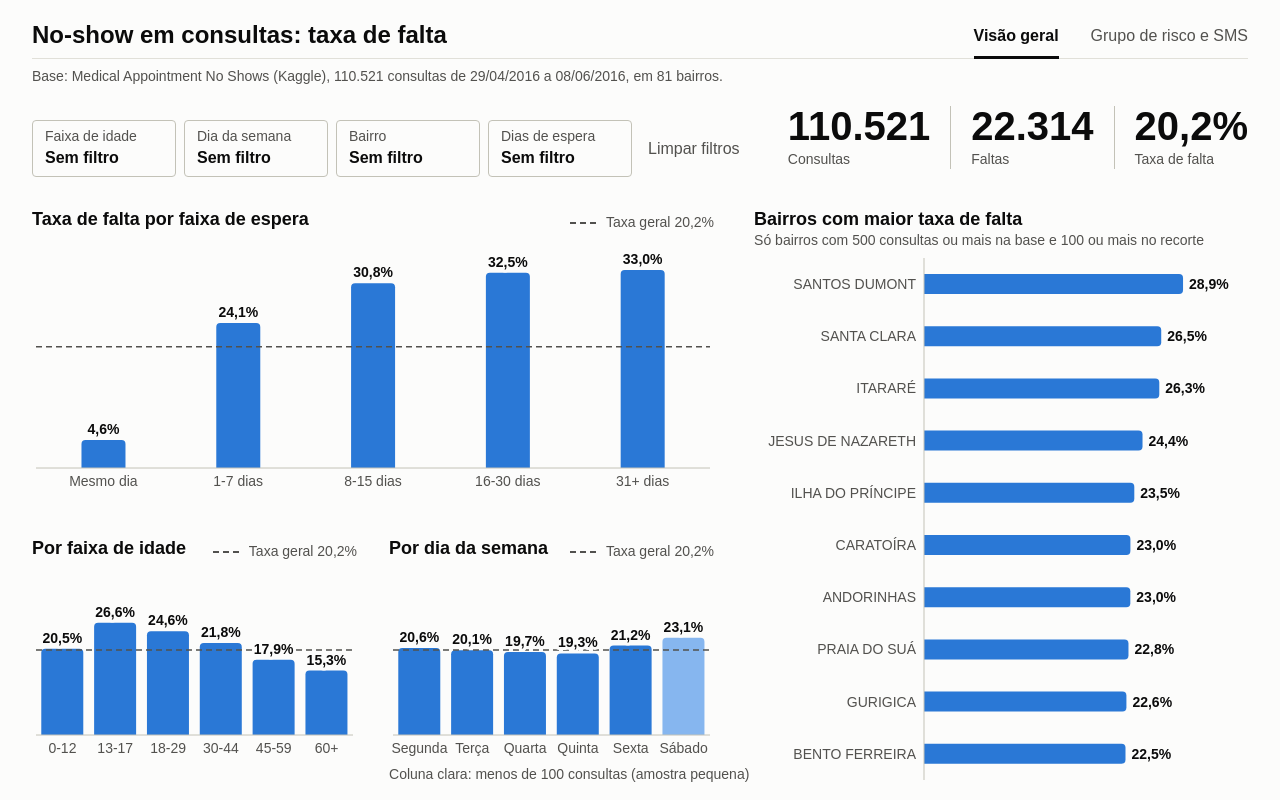
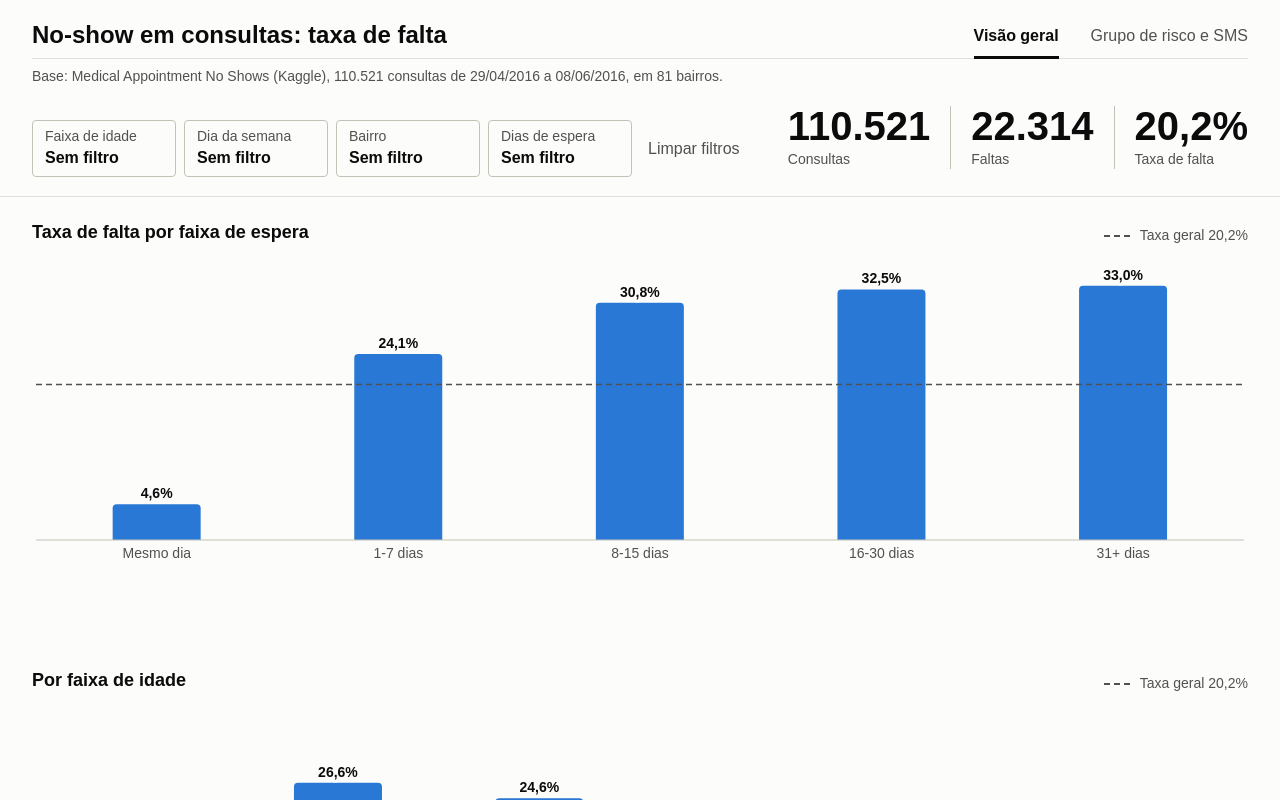
Before and after one commit to cauedev30/analise-no-show-consultas, a Next.js app in the folder dashboard/: page / in a window 1280 px wide. Shown: the top 800 px of the page. Built offline with nearby package versions, Linux system fonts and the light colour scheme; a web font is replaced by a local one.

Commit message:
Espalha a aba Visão geral em seções com a barra de filtros fixa

```diff
--- a/dashboard/components/GraficoBairros.tsx
+++ b/dashboard/components/GraficoBairros.tsx
@@ -3,6 +3,7 @@
 import { Bar, BarChart, LabelList, ResponsiveContainer, Tooltip, XAxis, YAxis } from "recharts";
 import { COR } from "./cores";
 import { Dica, descreverLinhas, type LinhaDoGrafico } from "./Dica";
+import { useEntradaDasBarras } from "./entradaDasBarras";
 import { formatarInteiro, formatarPct } from "@/lib/formato";
 
 interface Props {
@@ -13,14 +14,25 @@ interface Props {
   minimoNoRecorte: number;
   /** O recorte não tem nenhuma consulta. */
   semConsultas: boolean;
+  /** Quando passa a verdadeiro, as barras crescem uma vez (a seção acabou de surgir). Depois, filtro não anima. */
+  animarEntrada?: boolean;
   className?: string;
 }
 
-export function GraficoBairros({ titulo, bairros, minimoNaBase, minimoNoRecorte, semConsultas, className = "" }: Props) {
+export function GraficoBairros({
+  titulo,
+  bairros,
+  minimoNaBase,
+  minimoNoRecorte,
+  semConsultas,
+  animarEntrada = false,
+  className = "",
+}: Props) {
+  const entrada = useEntradaDasBarras(animarEntrada);
   const maxima = Math.max(0, ...bairros.map((b) => b.taxa));
 
   return (
-    <figure className={`flex flex-col lg:min-h-0 ${className}`}>
+    <figure className={`flex flex-col ${className}`}>
       <figcaption>
         <h2 className="text-grafico font-bold">{titulo}</h2>
         <p className="text-rotulo text-texto-2">
@@ -29,7 +41,7 @@ export function GraficoBairros({ titulo, bairros, minimoNaBase, minimoNoRecorte,
         </p>
       </figcaption>
 
-      <div className="relative mt-1 min-h-96 flex-1 lg:min-h-64">
+      <div className="relative mt-1 min-h-96 flex-1">
         {semConsultas || bairros.length === 0 ? (
           <p className="absolute inset-0 flex items-center justify-center text-center text-corpo text-texto-2">
             {semConsultas ? "sem consultas neste recorte" : "nenhum bairro atinge o mínimo neste recorte"}
@@ -58,7 +70,7 @@ export function GraficoBairros({ titulo, bairros, minimoNaBase, minimoNoRecorte,
                   isAnimationActive={false}
                   content={(p) => <Dica ativo={p.active} linha={p.payload?.[0]?.payload as LinhaDoGrafico | undefined} />}
                 />
-                <Bar dataKey="taxa" fill={COR.azul} radius={[0, 4, 4, 0]} barSize={20} isAnimationActive={false}>
+                <Bar dataKey="taxa" fill={COR.azul} radius={[0, 4, 4, 0]} barSize={22} key={entrada.chave} {...entrada.props}>
                   <LabelList
                     dataKey="taxa"
                     position="right"
--- a/dashboard/components/GraficoColunas.tsx
+++ b/dashboard/components/GraficoColunas.tsx
@@ -3,6 +3,7 @@
 import { Bar, BarChart, Cell, LabelList, ReferenceLine, ResponsiveContainer, Tooltip, XAxis, YAxis } from "recharts";
 import { COR } from "./cores";
 import { Dica, descreverLinhas, ehAmostraPequena, type LinhaDoGrafico, type PropsRotulo } from "./Dica";
+import { useEntradaDasBarras } from "./entradaDasBarras";
 import { formatarInteiro, formatarPct } from "@/lib/formato";
 import type { Resumo } from "@/lib/tipos";
 
@@ -20,10 +21,23 @@ interface Props {
   semConsultas: boolean;
   /** Colunas com menos consultas que isso (e mais que zero) saem em azul claro, como amostra pequena. */
   minimo: number;
+  /** Quando passa a verdadeiro, as colunas crescem uma vez (a seção acabou de surgir). Depois, filtro não anima. */
+  animarEntrada?: boolean;
   className?: string;
 }
 
-export function GraficoColunas({ titulo, categorias, resumos, taxaGeral, yMax, semConsultas, minimo, className = "" }: Props) {
+export function GraficoColunas({
+  titulo,
+  categorias,
+  resumos,
+  taxaGeral,
+  yMax,
+  semConsultas,
+  minimo,
+  animarEntrada = false,
+  className = "",
+}: Props) {
+  const entrada = useEntradaDasBarras(animarEntrada);
   const linhas: LinhaDoGrafico[] = categorias.map((nome, i) => ({
     nome,
     taxa: resumos[i].taxa ?? 0,
@@ -77,7 +91,7 @@ export function GraficoColunas({ titulo, categorias, resumos, taxaGeral, yMax, s
   };
 
   return (
-    <figure className={`flex flex-col lg:min-h-0 ${className}`}>
+    <figure className={`flex flex-col ${className}`}>
       <figcaption className="flex flex-wrap items-baseline justify-between gap-x-4">
         <h2 className="text-grafico font-bold">{titulo}</h2>
         <span className="flex items-center gap-2 text-rotulo text-texto-2">
@@ -88,7 +102,7 @@ export function GraficoColunas({ titulo, categorias, resumos, taxaGeral, yMax, s
         </span>
       </figcaption>
 
-      <div className="relative mt-1 min-h-52 flex-1 lg:min-h-36">
+      <div className="relative mt-1 min-h-52 flex-1">
         {semConsultas ? (
           <p className="absolute inset-0 flex items-center justify-center text-corpo text-texto-2">
             sem consultas neste recorte
@@ -111,7 +125,7 @@ export function GraficoColunas({ titulo, categorias, resumos, taxaGeral, yMax, s
                   content={(p) => <Dica ativo={p.active} linha={p.payload?.[0]?.payload as LinhaDoGrafico | undefined} />}
                 />
                 <ReferenceLine y={taxaGeral} stroke={COR.texto2} strokeWidth={1.5} strokeDasharray="6 4" />
-                <Bar dataKey="taxa" fill={COR.azul} radius={[4, 4, 0, 0]} maxBarSize={44} isAnimationActive={false}>
+                <Bar dataKey="taxa" fill={COR.azul} radius={[4, 4, 0, 0]} maxBarSize={88} key={entrada.chave} {...entrada.props}>
                   {linhas.map((l) => (
                     <Cell key={l.nome} fill={l.pequena ? COR.azulClaro : COR.azul} />
                   ))}
--- a/dashboard/components/VisaoGeral.tsx
+++ b/dashboard/components/VisaoGeral.tsx
@@ -5,6 +5,7 @@ import { Cartao } from "./Cartao";
 import { Filtros } from "./Filtros";
 import { GraficoBairros } from "./GraficoBairros";
 import { GraficoColunas } from "./GraficoColunas";
+import { Revelar } from "./Revelar";
 import { carregarPainel, indicesDosBairrosElegiveis } from "@/lib/dados";
 import { formatarInteiro, formatarPct } from "@/lib/formato";
 import { agrupar, filtrar, rankingBairros, somar } from "@/lib/metricas";
@@ -22,7 +23,7 @@ interface Props {
   onChange: (filtros: TipoFiltros) => void;
 }
 
-/** Aba 1: o recorte escolhido nos filtros, em três números e quatro gráficos. */
+/** Aba 1: o recorte escolhido nos filtros, em três números (na barra fixa) e quatro seções, uma embaixo da outra. */
 export function VisaoGeral({ filtros, onChange }: Props) {
   const { ordem } = painel;
 
@@ -49,9 +50,22 @@ export function VisaoGeral({ filtros, onChange }: Props) {
   const amostraPequena = !semConsultas && resumo.consultas < MINIMO_NO_RECORTE;
   const taxaGeral = painel.totais.taxa;
 
+  // As três colunas na mesma altura: com o `yMax` comum, a altura de uma coluna se compara entre os gráficos.
+  const colunas = [
+    { titulo: "Taxa de falta por faixa de espera", categorias: ordem.faixa_espera, resumos: dados.porEspera },
+    { titulo: "Por faixa de idade", categorias: ordem.faixa_etaria, resumos: dados.porIdade },
+    { titulo: "Por dia da semana", categorias: ordem.dia_semana, resumos: dados.porDia },
+  ];
+
   return (
-    <div className="flex flex-1 flex-col gap-4 px-8 pb-4 pt-3">
-      <section aria-label="Filtros e números do recorte" className="flex flex-wrap items-center justify-between gap-x-8 gap-y-3">
+    <div className="pb-24">
+      {/* Barra fixa: acompanha a rolagem, para um filtro mudado lá embaixo mostrar o efeito na hora. Fica acima das
+          seções no empilhamento, para os menus dos filtros abrirem por cima dos gráficos. */}
+      <section
+        data-barra-fixa
+        aria-label="Filtros e números do recorte"
+        className="sticky top-0 z-30 flex flex-wrap items-center justify-between gap-x-8 gap-y-3 border-b border-grade bg-fundo px-8 pb-1 pt-3"
+      >
         <Filtros ordem={ordem} filtros={filtros} onChange={onChange} />
         <div>
           <div className="flex divide-x divide-eixo">
@@ -66,47 +80,39 @@ export function VisaoGeral({ filtros, onChange }: Props) {
         </div>
       </section>
 
-      <div className="grid flex-1 gap-x-10 lg:min-h-0 gap-y-8 lg:grid-cols-[58fr_42fr]">
-        <div className="flex flex-col gap-5 lg:min-h-0">
+      {/* Uma seção por achado, na ordem da fala: o fator principal, o perfil, o que não pesa e a pista. */}
+      <div className="flex flex-col gap-20 px-8 pt-6">
+        {colunas.map((c) => (
+          <Revelar key={c.titulo}>
+            {(entrada) => (
               <GraficoColunas
-            className="lg:flex-[5]"
-            titulo="Taxa de falta por faixa de espera"
-            categorias={ordem.faixa_espera}
-            resumos={dados.porEspera}
+                className="h-[23rem]"
+                titulo={c.titulo}
+                categorias={c.categorias}
+                resumos={c.resumos}
                 taxaGeral={taxaGeral}
                 yMax={dados.yMax}
                 semConsultas={semConsultas}
                 minimo={MINIMO_NO_RECORTE}
+                animarEntrada={entrada.animar}
               />
-          <div className="grid gap-x-8 lg:min-h-0 lg:flex-[4] gap-y-6 sm:grid-cols-2">
-            <GraficoColunas
-              titulo="Por faixa de idade"
-              categorias={ordem.faixa_etaria}
-              resumos={dados.porIdade}
-              taxaGeral={taxaGeral}
-              yMax={dados.yMax}
-              semConsultas={semConsultas}
-              minimo={MINIMO_NO_RECORTE}
-            />
-            <GraficoColunas
-              titulo="Por dia da semana"
-              categorias={ordem.dia_semana}
-              resumos={dados.porDia}
-              taxaGeral={taxaGeral}
-              yMax={dados.yMax}
-              semConsultas={semConsultas}
-              minimo={MINIMO_NO_RECORTE}
-            />
-          </div>
-        </div>
+            )}
+          </Revelar>
+        ))}
 
+        <Revelar>
+          {(entrada) => (
             <GraficoBairros
+              className="h-[30rem]"
               titulo="Bairros com maior taxa de falta"
               bairros={dados.ranking}
               minimoNaBase={painel.minimo_consultas_bairro}
               minimoNoRecorte={MINIMO_NO_RECORTE}
               semConsultas={semConsultas}
+              animarEntrada={entrada.animar}
             />
+          )}
+        </Revelar>
       </div>
     </div>
   );
--- /dev/null
+++ b/dashboard/components/entradaDasBarras.ts
@@ -0,0 +1,23 @@
+"use client";
+
+import { useState } from "react";
+
+/**
+ * O crescimento das barras na entrada da seção (etapa 3B), igual nos gráficos de colunas e de bairros.
+ *
+ * O Recharts só anima quando a barra é montada (ou quando os dados mudam com a animação ligada), não quando a prop
+ * muda. Por isso, quando `animarEntrada` vira verdadeiro, a `chave` do <Bar> muda: ele é montado de novo, já à vista,
+ * e cresce do zero. No fim da animação ela é desligada, e uma troca de filtro depois disso troca as barras na hora.
+ */
+export function useEntradaDasBarras(animarEntrada: boolean) {
+  const [terminou, setTerminou] = useState(false);
+  return {
+    chave: animarEntrada ? "entrada" : "parado",
+    props: {
+      isAnimationActive: animarEntrada && !terminou,
+      animationDuration: 700,
+      animationEasing: "ease-out" as const,
+      onAnimationEnd: () => setTerminou(true),
+    },
+  };
+}
```
Also changed, not shown: 1 other file (tests, documents, lock files or other folders). Lines whose indentation alone changed are shown as unchanged.
